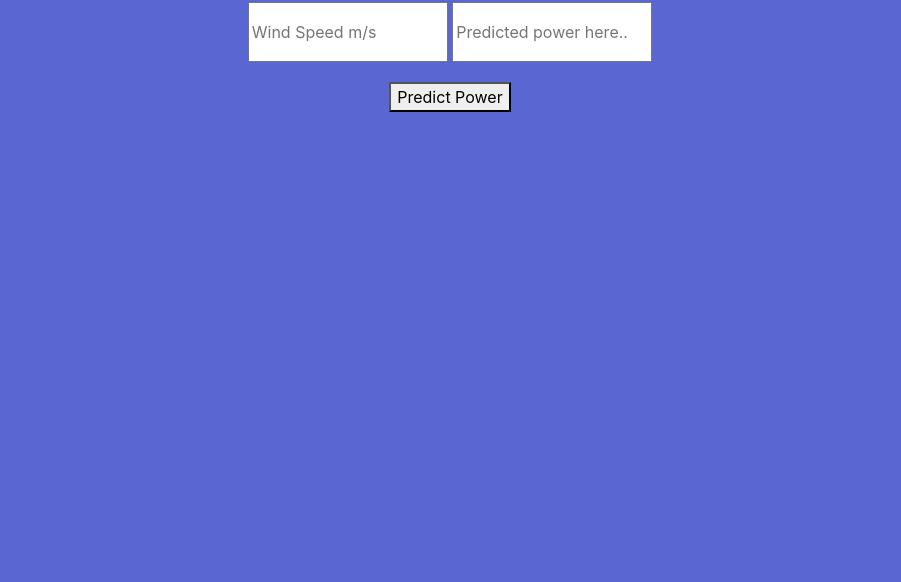
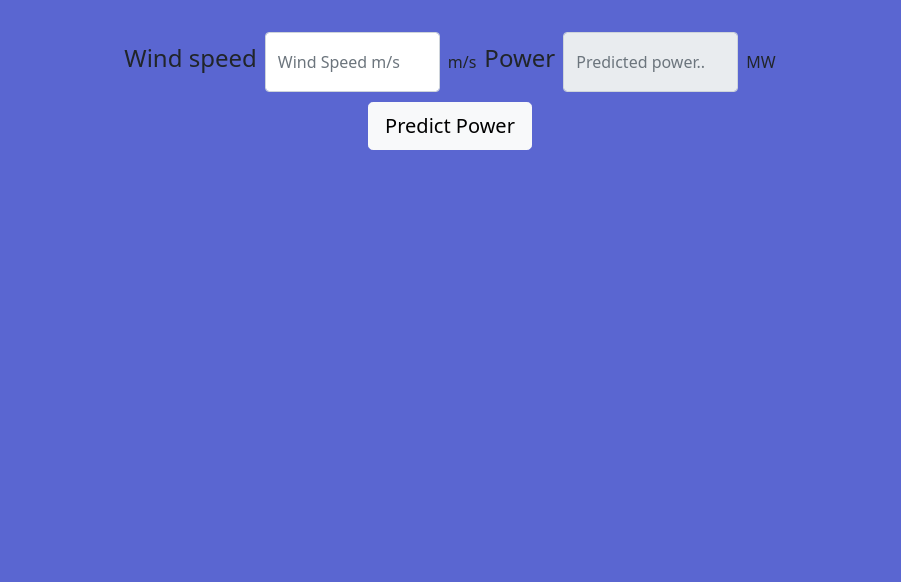
Before and after one commit to BarryClarke/Project-2020-Assessment---Machine-Learning-and-Statistics, a plain HTML site: page static/index.html in a window 1280 px wide. Shown: the part 218-800 px from the top of the page, without its empty margins (190-1091 px from the left). Drawn offline with nearby package versions, Linux system fonts and the light colour scheme.

Commit message:
Tidied up html file

```diff
--- a/static/index.html
+++ b/static/index.html
@@ -4,25 +4,29 @@
   <head>
     <title>Turbine Power Calculator</title>
 
+    <!-- Required meta tags -->
+    <meta charset="utf-8">
+    <meta name="viewport" content="width=device-width, initial-scale=1">
+
     <!-- Include the jQuery library-->
 		<script src="https://ajax.googleapis.com/ajax/libs/jquery/3.5.1/jquery.min.js"></script>
 
     <!-- Include Bootstrap-->
-		<link rel="stylesheet"
+		<!--<link rel="stylesheet"
 		href="https://stackpath.bootstrapcdn.com/bootstrap/4.3.1/css/bootstrap.min.css"
-		integrity="sha384-ggOyR0iXCbMQv3Xipma34MD+dH/1fQ784/j6cY/iJTQUOhcWr7x9JvoRxT2MZw1T"
-    crossorigin="anonymous">
+		integrity="sha384-ggOyR0iXCbMQv3Xipma34MD+dH/1fQ784/j6cY/iJTQUOhcWr7x9JvoRxT2MZw1T" crossorigin="anonymous">-->
+
+    <link href="https://cdn.jsdelivr.net/npm/bootstrap@5.0.0-beta1/dist/css/bootstrap.min.css" rel="stylesheet"
+    integrity="sha384-giJF6kkoqNQ00vy+HMDP7azOuL0xtbfIcaT9wjKHr8RbDVddVHyTfAAsrekwKmP1" crossorigin="anonymous">
 
     <!-- CSS Code -->
     <style type="text/CSS">
-			/* quote div positioned and styled */
       .titlebar{
         float: left;
         width: 100%;
-				height: 100px;
-				padding: 20px;
+				height: 150px;
+				padding: 60px 20px 20px 20px;
 				margin: 0px 20px 0px 0px;
-        /*background-color: black;*/
 				color: black;
 				text-align: center;}
 
@@ -32,64 +36,60 @@
 				height: 100px;
 				padding: 20px;
 				margin: 0px 20px 0px 0px;
-        /*background-color: blue;*/
 				color: silver;
 				text-align: center;}
 
 			body{
         background-color: rgb(90, 102, 209);}
 
-      .speed{
+      .container-fluid{
         float: left;
-        width: 100%;
-				height: 100px;
-				padding: 20px;
-				margin: 0px 20px 0px 0px;
-        /*background-color: red;*/
+        height: 70px;
         text-align: center;}
-
-      .row1{
-        clear: left;
-				float: left;
-				width: 100%;
-				height: 100px;
-				padding: 20px;
-				margin: 0px 20px 0px 0px;
-        /*background-color: green;*/
-				color: #f40b03;
-				text-align: center;}
-
-      .row2{
-				width: 100%;
-				height: 100px;
-				padding: 20px;
-				margin: 0px 20px 0px 0px;
-        /*background-color: blue;*/
-				color: #f40b03;
-				text-align: center;}
 
     </style>
   </head>
 
   <body>
-    <h1 class="titlebar">Turbine Power Calculator</h1>
+
+      <h1 class="titlebar">Turbine Power Calculator</h1>
+
 
       <h2 class="instructions">Enter the expected wind speed and click Predict Power</h2>
 
-      <div class="row1">
-
-        <!--<input class="form-control" type="text" style="height:60px; width:200px" id="input" name="windspeed" placeholder="Wind Speed" required="required">-->
-        <!--<input class="form-control" id="output" type="text" style="height:60px; width:200px" placeholder="Predicted Power here.." readonly>-->
-        <input type="text" style="height:60px; width:200px" id="input" name="windspeed" placeholder="Wind Speed m/s" required="required">
-        <input type="text" style="height:60px; width:200px"  id="output" placeholder="Predicted power here.." readonly>
+      <div class="container-fluid">
+        <div class="row g-2 justify-content-center align-items-center">
+          <div class="col-auto">
+            <label for="inputSpeed" class="col-form-label"><h4>Wind speed</h4></label>
+          </div>
+          <div class="col-auto">
+            <input type="text" id="input" style="height:60px; width:175px" class="form-control" placeholder="Wind Speed m/s" required="required">
+          </div>
+          <div class="col-auto">
+            <span id="units" class="form-text-secondary">
+              m/s
+            </span>
+          </div>
+          <div class="col-auto">
+            <label for="outputPower" class="col-form-label"><h4>Power</h4></label>
+          </div>
+          <div class="col-auto">
+            <input class="form-control" type="text" id="output" style="height:60px; width:175px" placeholder="Predicted power.." disabled readonly>
+          </div>
+          <div class="col-auto">
+            <span id="units" class="form-text-secondary">
+              MW
+            </span>
+          </div>
+        </div>
       </div>
-      <div class="row2">
-        <button type="button" class="button" id="predict-button" >Predict Power</button>
+      <div class="container-fluid">
+        <button type="button" class="btn btn-light btn-lg" id="predict-button">Predict Power</button>
       </div>
 
-
     <script src="https://code.jquery.com/jquery-3.5.1.min.js" integrity="sha256-9/aliU8dGd2tb6OSsuzixeV4y/faTqgFtohetphbbj0=" crossorigin="anonymous"></script>
-    <script src="https://cdn.jsdelivr.net/npm/bootstrap@4.5.3/dist/js/bootstrap.bundle.min.js" integrity="sha384-ho+j7jyWK8fNQe+A12Hb8AhRq26LrZ/JpcUGGOn+Y7RsweNrtN/tE3MoK7ZeZDyx" crossorigin="anonymous"></script>
+    <!--<script src="https://cdn.jsdelivr.net/npm/bootstrap@4.5.3/dist/js/bootstrap.bundle.min.js" integrity="sha384-ho+j7jyWK8fNQe+A12Hb8AhRq26LrZ/JpcUGGOn+Y7RsweNrtN/tE3MoK7ZeZDyx" crossorigin="anonymous"></script>-->
+    <script src="https://cdn.jsdelivr.net/npm/bootstrap@5.0.0-beta1/dist/js/bootstrap.bundle.min.js" integrity="sha384-ygbV9kiqUc6oa4msXn9868pTtWMgiQaeYH7/t7LECLbyPA2x65Kgf80OJFdroafW" crossorigin="anonymous"></script>
 
     <script>
         // Adapted from stack overflow posts.
```
Also changed, not shown: static/Images/turbines.JPG (renamed from static/turbines.JPG), 2 other files.
